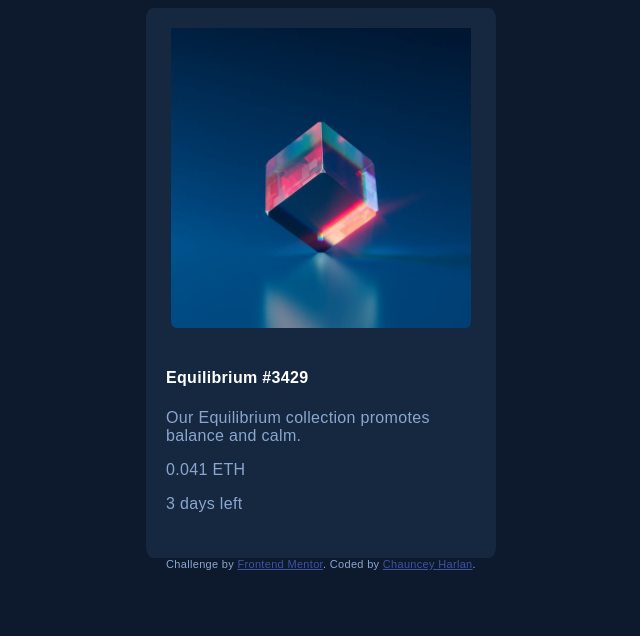
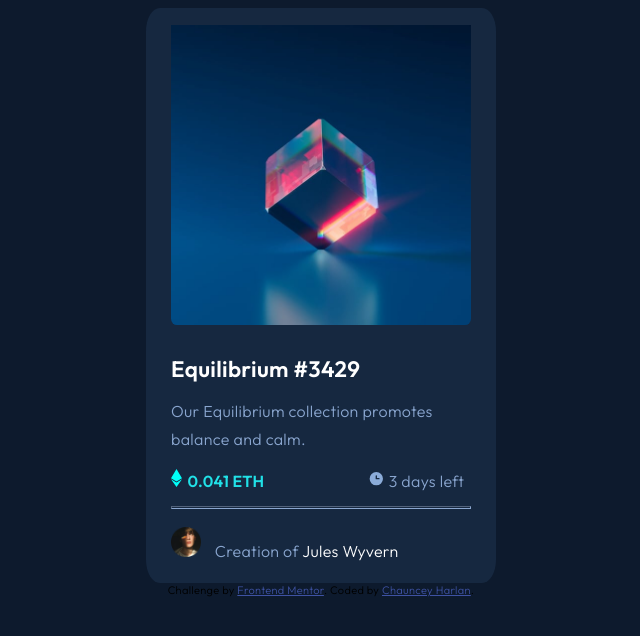
Before and after one commit to uxchar/nft-preview-card, a plain HTML site: page index.html in a window 1280 px wide. Shown: the whole page, without its empty margins (319-959 px from the left). Drawn offline with Linux system fonts and the light colour scheme.

Commit message:
added elements such as author section, crypto price, and days indicator

```diff
--- a/index.html
+++ b/index.html
@@ -4,6 +4,10 @@
     <meta charset="UTF-8" />
     <meta name="viewport" content="width=device-width, initial-scale=1.0" />
     <!-- displays site properly based on user's device -->
+    <link
+      href="https://fonts.googleapis.com/css2?family=Outfit:wght@300;400;600&display=swap"
+      rel="stylesheet"
+    />
     <link
       rel="stylesheet"
       type="text/css"
@@ -35,14 +39,25 @@
         src="images/image-equilibrium.jpg"
         alt="image of glass cube"
       />
-      <div class="container">
-        <h4 class="card-title"><b>Equilibrium #3429</b></h4>
-        <p class="card-description">
-          Our Equilibrium collection promotes balance and calm.
-        </p>
-        <p class="crypto-price">0.041 ETH</p>
-        <p class="days-indicator">3 days left</p>
-        <!-- <p class="nft-author">Creation of Jules Wyvern</p> -->
+      <div class="shadow-container">
+        <div class="container">
+          <h4 class="card-title"><b>Equilibrium #3429</b></h4>
+          <p class="card-description">
+            Our Equilibrium collection promotes balance and calm.
+          </p>
+          <p class="crypto-price">
+            <img src="/images/icon-ethereum.svg" class="crypto-symbol" /> 0.041
+            ETH
+          </p>
+          <p class="days-indicator">
+            <img src="/images/icon-clock.svg" class="clock-img" /> 3 days left
+          </p>
+          <hr class="divider" />
+          <img src="/images/image-avatar.png" class="avatar" />
+          <p class="nft-author">
+            Creation of <span class="author-name">Jules Wyvern</span>
+          </p>
+        </div>
       </div>
     </div>
 
--- a/style.css
+++ b/style.css
@@ -1,7 +1,8 @@
 body {
   background: #0d1a2d;
-  color: #8aa6cf;
-  font-family: Arial, Helvetica, sans-serif;
+  font-family: "Outfit", sans-serif;
+  font-weight: 300;
+
   letter-spacing: 0.02em;
 }
 
@@ -13,13 +14,14 @@ body {
   border-radius: 2%;
 }
 .nft-card {
-  height: 550px;
+  height: 575px;
   width: 350px;
   background: #162840;
-  border-radius: 2%;
+  border-radius: 4%;
   grid-row: 2/3;
   grid-column: 2/3;
   margin: 0 auto;
+  place-content: center;
   display: grid;
   grid-template-rows: 1fr 6fr 1fr;
 }
@@ -29,18 +31,62 @@ body {
 }
 
 .container {
-  margin: 20px;
+  margin: 25px;
+  box-shadow: 20px;
 }
 
-.card-title,
-.nft-author {
+.card-title {
+  font-size: 1.4rem;
+}
+
+.card-title {
   color: #fff;
 }
 
-.cryto-price {
-  display: grid;
+.card-description {
+  margin-top: -15px;
+  line-height: 1.75rem;
+  color: #8aa6cf;
+  font-weight: 100;
+}
+
+.crypto-symbol {
+  margin-right: 2px;
+}
+
+.crypto-price {
+  display: inline;
+  color: #21e1e7;
+  font-weight: 600;
+}
+
+.clock-image {
 }
 
 .days-indicator {
-  display: grid;
+  display: inline;
+  color: #8aa6cf;
+  margin-left: 100px;
 }
+
+.divider {
+  border-color: #8aa6cf;
+  margin-top: 15px;
+  height: 1px;
+}
+
+.avatar {
+  height: 30px;
+  width: 30px;
+  margin-right: 10px;
+  margin-top: 10px;
+  border-style: solid 1px #fff;
+}
+
+.nft-author {
+  display: inline;
+  color: #8aa6cf;
+}
+.author-name {
+  color: #fff;
+}
```
